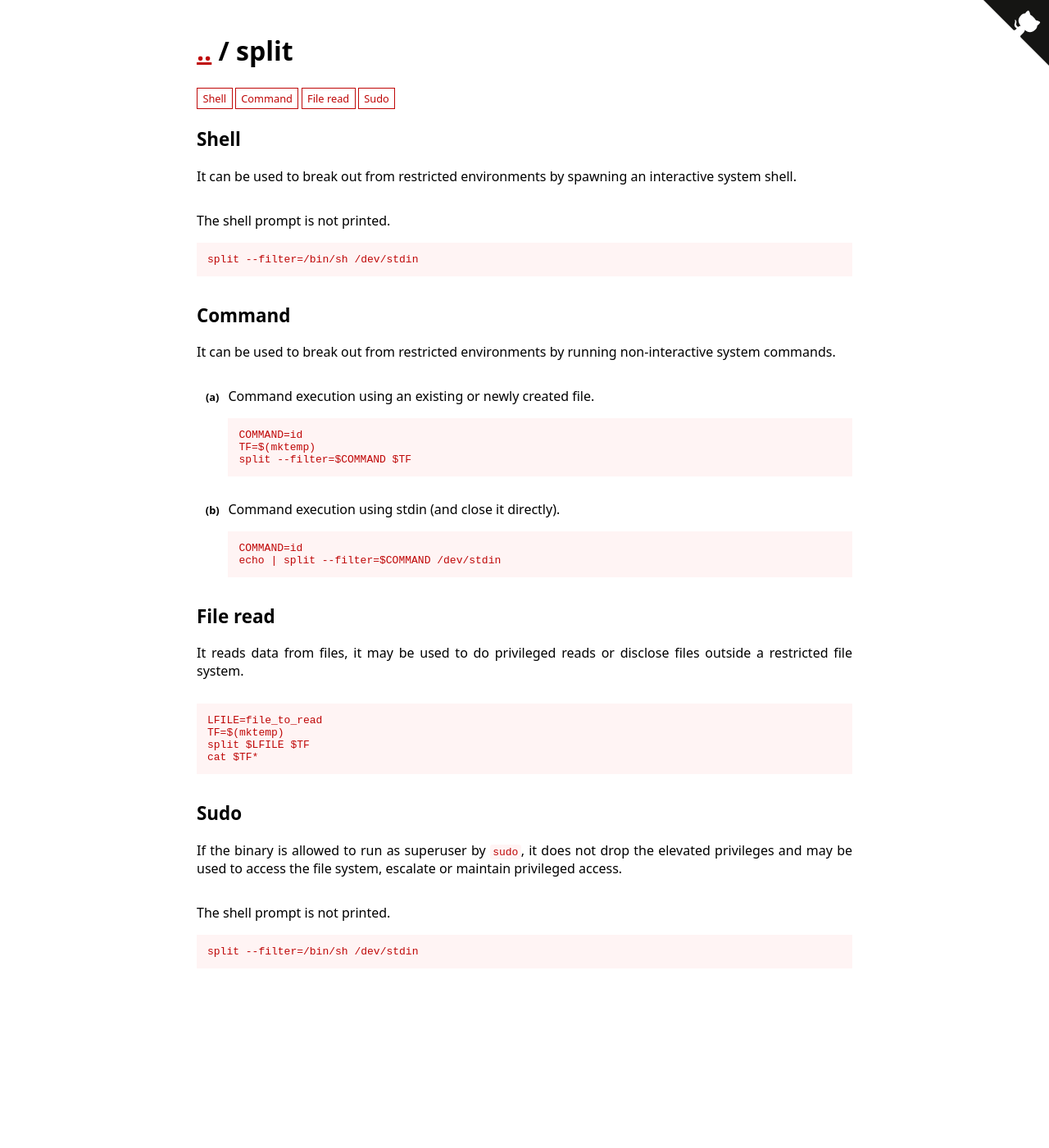
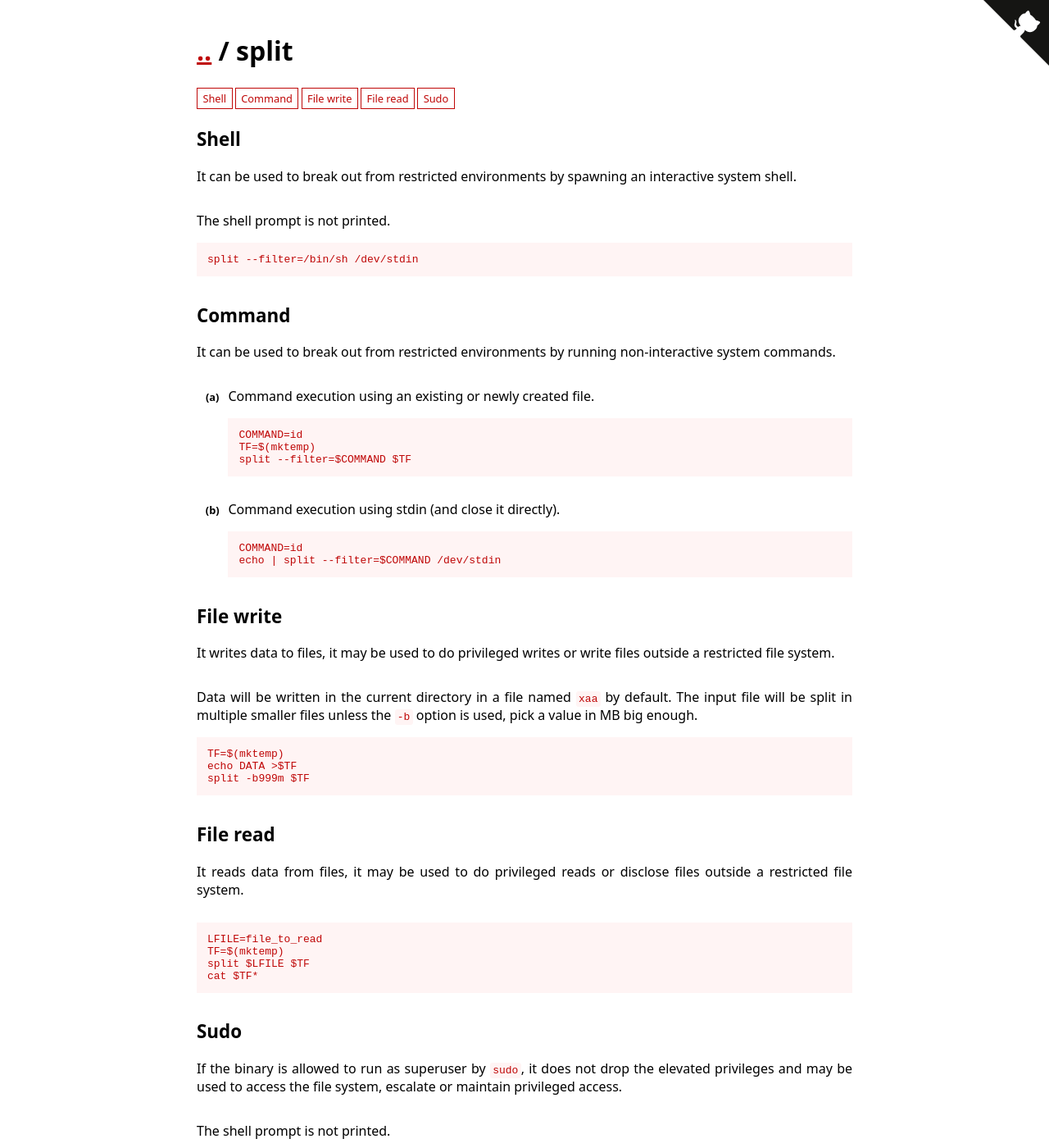
Before and after one commit to GTFOBins/GTFOBins.github.io, a Jekyll site: the page built from _gtfobins/split.md, in a window 1280 px wide and 1400 px high. Shown: the whole window at 82% size. Built offline with Jekyll 4.4.1, drawn with Linux system fonts in a browser that asks for light colours.

Commit message:
Add split file-write

```diff
--- a/_gtfobins/split.md
+++ b/_gtfobins/split.md
@@ -6,6 +6,12 @@ functions:
         TF=$(mktemp)
         split $LFILE $TF
         cat $TF*
+  file-write:
+    - description: Data will be written in the current directory in a file named `xaa` by default. The input file will be split in multiple smaller files unless the `-b` option is used, pick a value in MB big enough.
+      code: |
+        TF=$(mktemp)
+        echo DATA >$TF
+        split -b999m $TF
   command:
     - description: Command execution using an existing or newly created file.
       code: |
```
